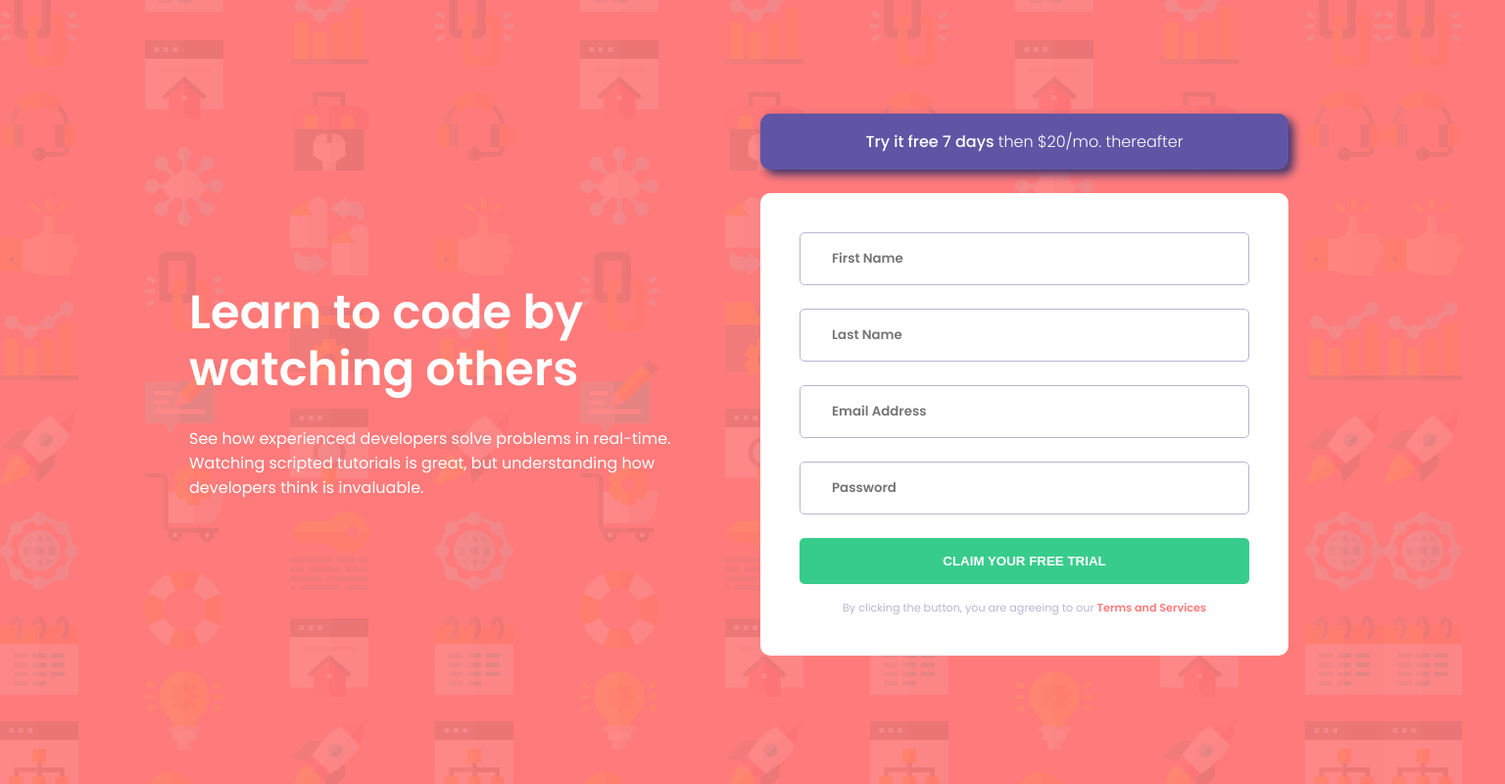
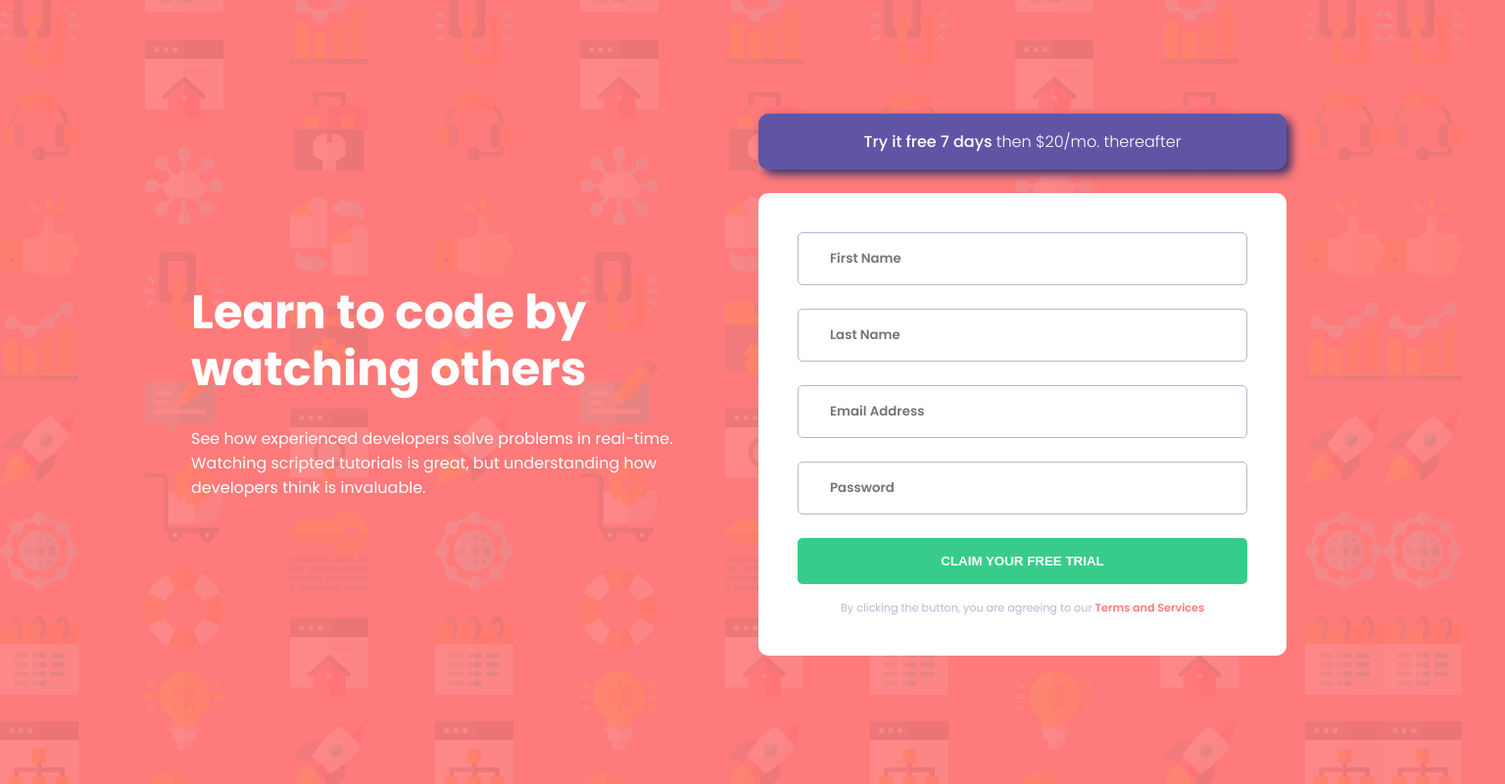
Before and after one commit to AnisBacha/Intro-component-with-sign-up-form-improved, a plain HTML site: page index.html in a window 1536 px wide. Shown: the whole page at 98% size. Drawn offline with Linux system fonts and the light colour scheme.

Commit message:
matching design

```diff
--- a/css/style.css
+++ b/css/style.css
@@ -124,12 +124,12 @@ body{
     .header{
         text-align: start;
         margin: 0;
-        margin-inline-end: 3.75rem;
+        margin-inline-end: 3.5rem;
         padding: 0;
     }
     .header__h1{
         font-size: 3rem;
-        font-weight: 600;
+        font-weight: 700;
         line-height: 1.2;
     }
     .header__p{
```
